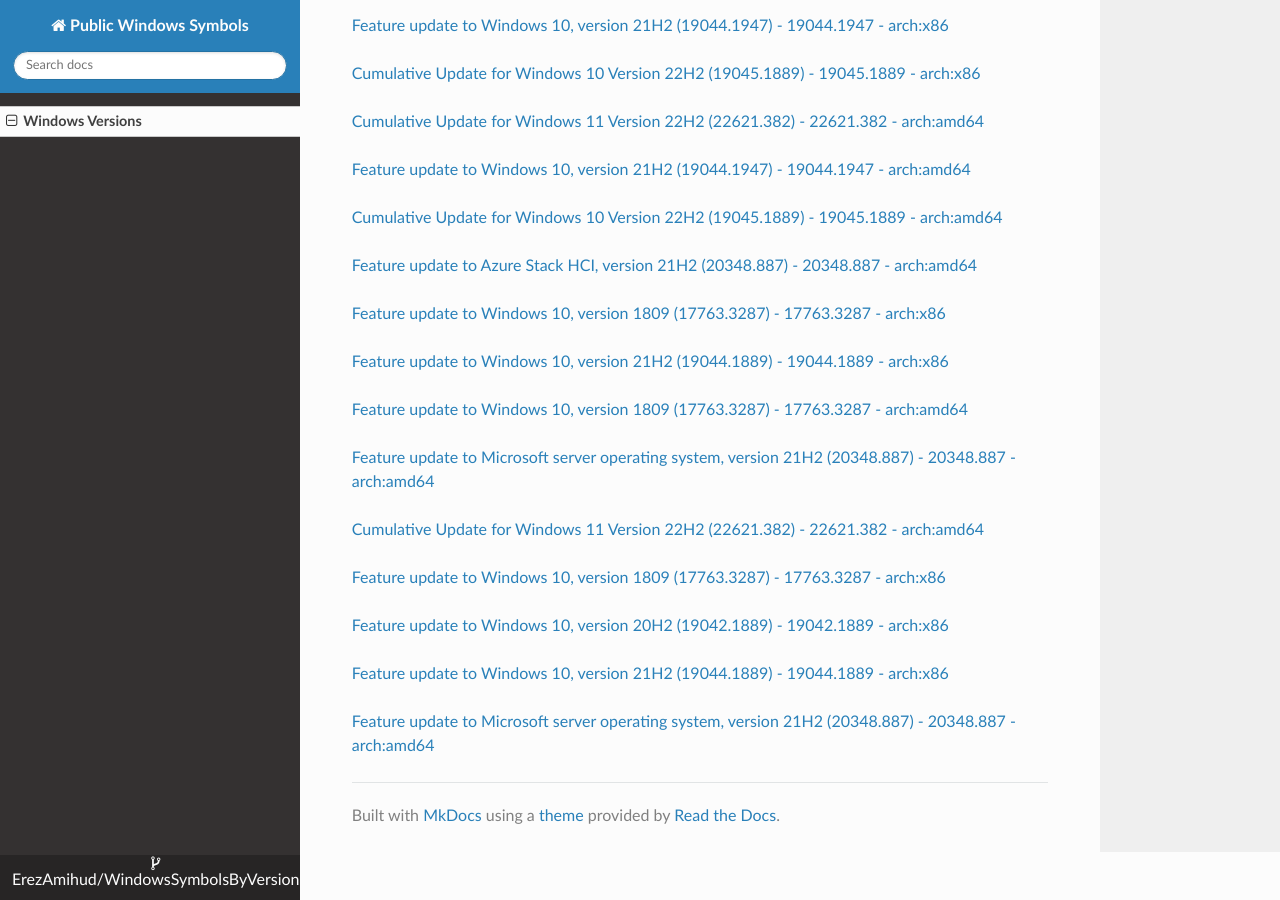
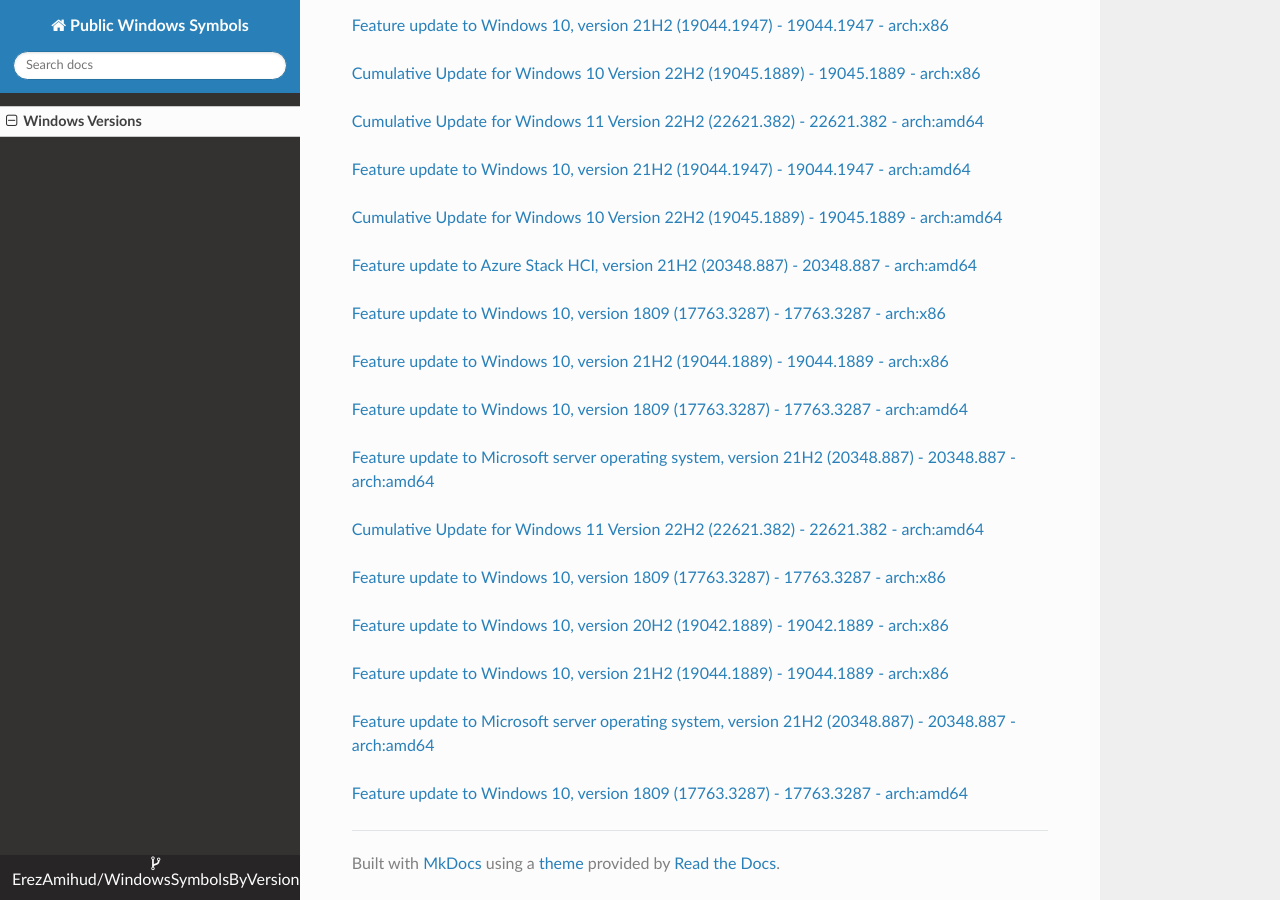
Before and after one commit to ErezAmihud/WindowsSymbolsByVersion, an MkDocs documentation site: the page built from docs/index.md, in a window 1280 px wide and 900 px high, scrolled down 55637 px. Built offline with MkDocs 1.6.1, drawn with Linux system fonts in a browser that asks for light colours; nearby versions of some CDN libraries.

Commit message:
Automated commit, add manifest for 7fdfe51e-a542-4f65-a299-d833cf07d69e

```diff
--- a/docs/index.md
+++ b/docs/index.md
@@ -3295,3 +3295,6 @@
 
 
 [Feature update to Microsoft server operating system, version 21H2 (20348.887) - 20348.887 - arch:amd64](https://github.com/ErezAmihud/WindowsSymbolsByVersion/blob/main/manifests/977fe79e-3f7a-4f29-bbc9-3b43782b3ba6.manifest)
+
+
+[Feature update to Windows 10, version 1809 (17763.3287) - 17763.3287 - arch:amd64](https://github.com/ErezAmihud/WindowsSymbolsByVersion/blob/main/manifests/7fdfe51e-a542-4f65-a299-d833cf07d69e.manifest)
```
Also changed, not shown: process_builds.json (+1 -1 lines).
